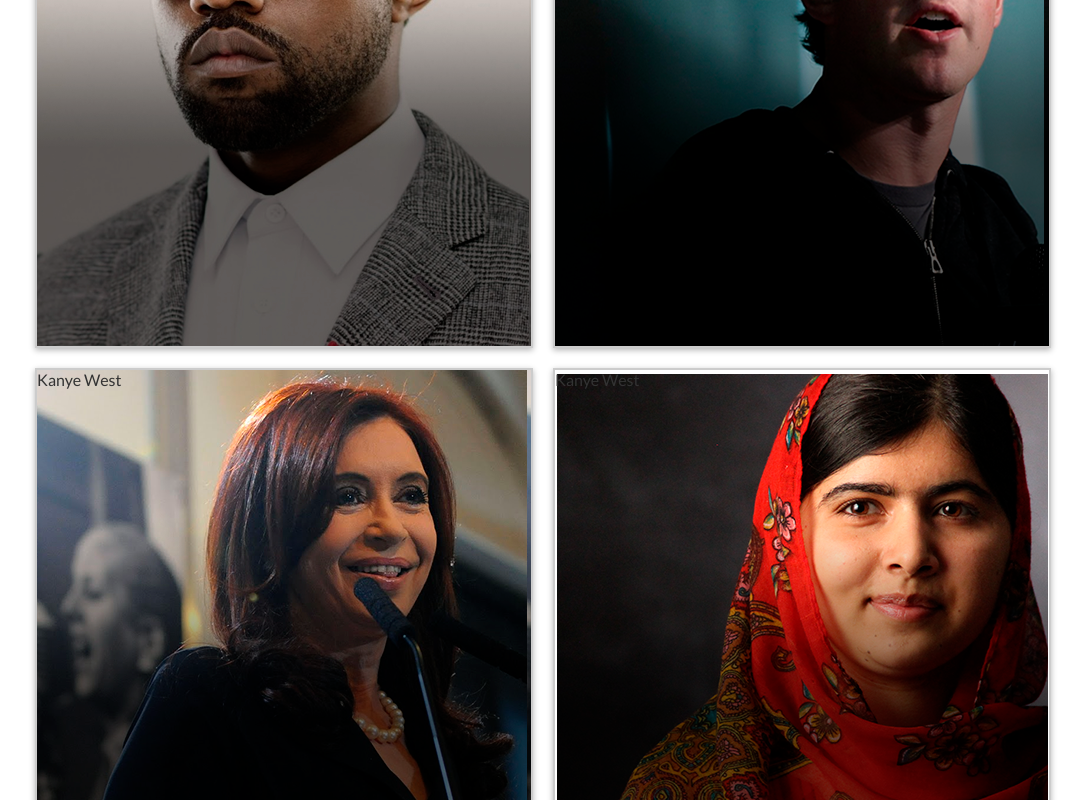
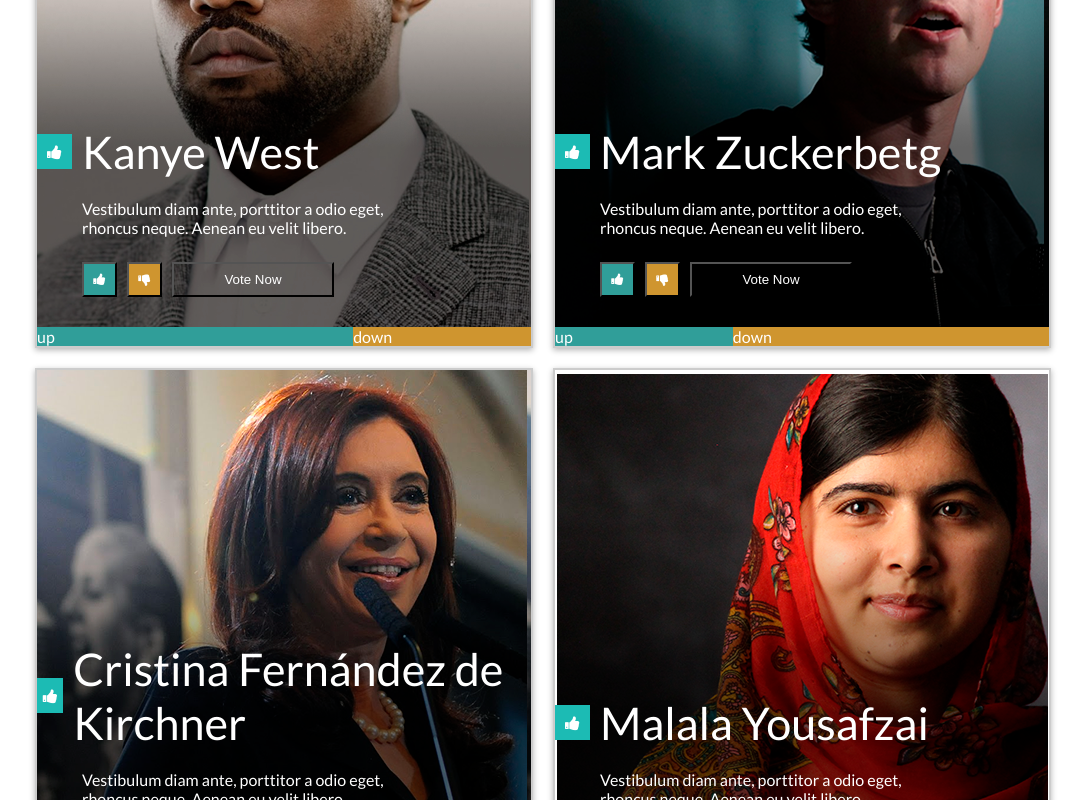
Before and after one commit to nancyvgb/ruleofThumb, an Angular app: page / in a window 1280 px wide. Shown: the part 1000-1800 px from the top of the page, without its empty margins (97-1182 px from the left). Built offline with nearby package versions, Linux system fonts and the light colour scheme.

Commit message:
added personalities cards

```diff
--- a/src/app/previous-rulings/previous-rulings.component.html
+++ b/src/app/previous-rulings/previous-rulings.component.html
@@ -16,12 +16,32 @@
         Previous Rulings
       </p>
       <main class="grid">
-        <article *ngFor="let personality of personalities">
-            <div class="grid__persibality--wrapper" [ngStyle]="{'background-image': 'url(' + personality.img + ')'}">
-
-                    <p>{{personality.name}} </p>
-
-
+        <article *ngFor="let personality of personalities; let i = index">
+            <div class="grid__personality--wrapper" [ngStyle]="{'background-image': 'url(' + personality.img + ')'}">
+                <div class="grid__personality--bottom">
+                    <div class="grid__personality--thumb">
+                        <div>
+                            <i class="fa fa-thumbs-up" aria-hidden="true"></i>
+                        </div>
+                        <p>{{personality.name}} </p>
+                    </div>
+                    <p class="grid__text">
+                        Vestibulum diam ante, porttitor a odio eget, rhoncus neque. Aenean eu velit libero.
+                    </p>
+                    <div class="grid__report">
+                        <button (click)="onClickVoteup(i)"  class="grid__report--up">
+                            <i class="fa fa-thumbs-up" aria-hidden="true"></i>
+                        </button>
+                        <button (click)="onClickVotedown(i)" class="grid__report--down">
+                            <i class="fa fa-thumbs-down" aria-hidden="true"></i>
+                        </button>
+                        <button class="grid__report--vote">Vote Now</button>
+                    </div>
+                    <div class="grid__votes">
+                        <div [ngStyle]="{'width': personality.percentageUp+'%'}" class="grid__votes--up">up</div>
+                        <div [ngStyle]="{'width': personality.percentageDown+'%'}" class="grid__votes--down">down</div>
+                    </div>
+                </div>
             </div>
         </article>
 
--- a/src/app/previous-rulings/previous-rulings.component.scss
+++ b/src/app/previous-rulings/previous-rulings.component.scss
@@ -1,4 +1,4 @@
-
+@import url("https://maxcdn.bootstrapcdn.com/font-awesome/4.7.0/css/font-awesome.min.css");
 section {
     p {
         margin: 0px;
@@ -32,6 +32,7 @@
         align-items: stretch;
         margin-top: 50px;
         margin-bottom: 40px;
+
         }
       .grid > article {
         border: 2px solid #ccc;
@@ -40,9 +41,79 @@
         box-shadow: 0px 2px 6px rgba(0,0,0,0.3);
         cursor: pointer;
         position: relative;
-        div.grid__persibality--wrapper{
+        div.grid__personality--wrapper{
+            color: #ffff;
+            display: flex;
 
             height: 547px;
+        .grid__personality--bottom {
+            margin-top: auto;
+            .grid__personality--thumb {
+                display: flex;
+                align-items: center;
+                margin-bottom: 20px;
+                p {
+                    font-size: 45px;
+                }
+                div {
+                    display: flex;
+                    background-color: #1cbbb4;
+                    height: 35px;
+                    width: 35px;
+                    margin-right: 10px;
+                    i {
+                        margin: auto;
+                    }
+                }
+
+            }
+            p.grid__text {
+                font-size: 16px;
+                margin-left: 45px;
+                margin-right: 90px;
+                margin-bottom: 25px;
+            }
+            .grid__report {
+                display: flex;
+                margin-left: 45px;
+                margin-right: 20px;
+                margin-bottom: 30px;
+                button {
+                    cursor: pointer;
+                    background-color: transparent;
+                    color: #ffff;
+                     width: 162px;
+                     outline: none;
+                     margin-right: 10px;
+                     &.grid__report--up {
+                        width: 35px;
+                        height: 35px;
+                        background-color: #309e99;
+                     }
+                     &.grid__report--down {
+                        width: 35px;
+                        height: 35px;
+                        background-color: #cf952f;
+                     }
+                     &.grid__report--vote{
+
+                     }
+                }
+                p {
+                    font-size: 12px;
+                }
+            }
+            .grid__votes {
+                display: flex;
+                .grid__votes--up {
+                    background-color: #309e99;
+                }
+                .grid__votes--down {
+                    background-color: #cf952f;
+                }
+            }
+        }
+
         }
 
       }
--- a/src/app/previous-rulings/previous-rulings.component.ts
+++ b/src/app/previous-rulings/previous-rulings.component.ts
@@ -12,11 +12,23 @@
 
   ngOnInit(): void {
     let routesObject = require('../thumbs.json');
-    this.personalities = routesObject;
 
+    let personalities = routesObject.map(
+      list => ({
+        name: list.name,
+        img: list.img,
+        thumbmsup: list.thumbmsup,
+        thumbmsdown: list.thumbmsdown,
+        percentageUp: (list.thumbmsup/(list.thumbmsup + list.thumbmsdown))*100,
+        percentageDown: (list.thumbmsdown/(list.thumbmsup + list.thumbmsdown))*100
+      })
+    )
+    let data = localStorage.getItem('personalities');
+    this.personalities = data? JSON.parse(data): personalities;
   }
   getUrl(personality){
   return '../assets/' + personality.img
   }
 
+
 }
--- a/src/app/thumbs.json
+++ b/src/app/thumbs.json
@@ -8,21 +8,22 @@
     },
     {
 
-        "name":    "Mark West",
+        "name":    "Mark Zuckerbetg",
         "img":      "../assets/markzukeberg.png",
-        "thumbmsup": 64,
-        "thumbmsdown": 36
+        "thumbmsup": 36,
+        "thumbmsdown": 64
+
     },
     {
 
-        "name":    "Kanye West",
+        "name":    "Cristina Fernández de Kirchner",
         "img":      "../assets/michele.png",
-        "thumbmsup": 64,
-        "thumbmsdown": 36
+        "thumbmsup": 36,
+        "thumbmsdown": 64
     },
     {
 
-        "name":    "Kanye West",
+        "name":    "Malala Yousafzai",
         "img":      "../assets/malala.png",
         "thumbmsup": 64,
         "thumbmsdown": 36
```
